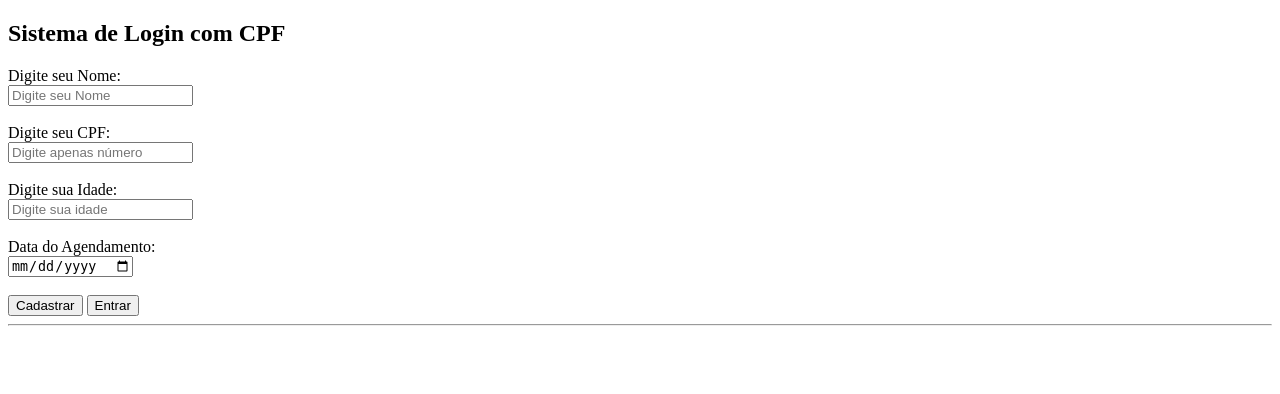
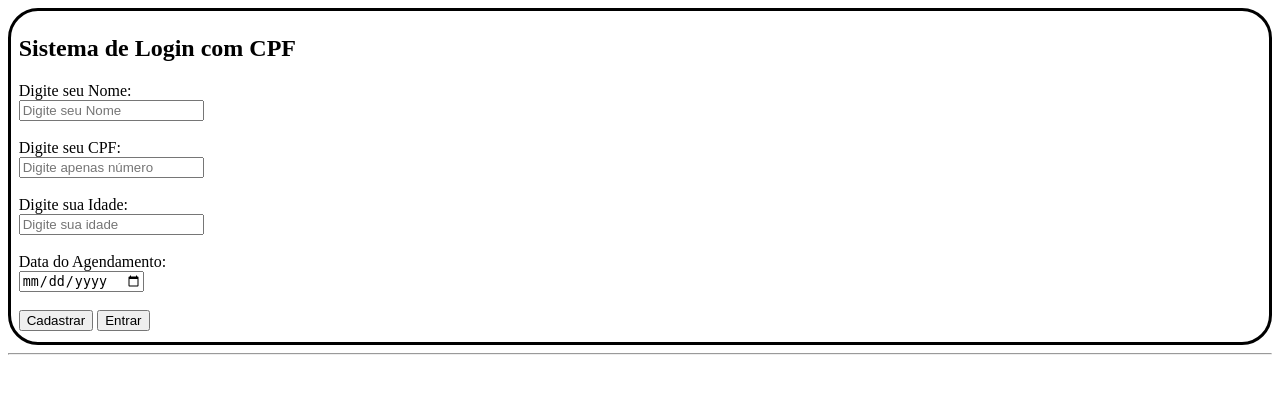
Before and after one commit to Profeta-777/PHP, a PHP site: page /primarykey.php in a window 1280 px wide. Shown: the top 394 px of the page. Run offline with PHP 8.4, Linux system fonts and the light colour scheme.

Commit message:
Add files via upload

```diff
--- /dev/null
+++ b/logadocpf.css
@@ -0,0 +1,3 @@
+body{
+    background-color: rgb(180, 228, 250);
+}
--- a/logadocpf.php
+++ b/logadocpf.php
@@ -4,6 +4,7 @@
     <meta charset="UTF-8">
     <meta name="viewport" content="width=device-width, initial-scale=1.0">
     <title>Document</title>
+    <link rel="stylesheet" href="logadocpf.css">
 </head>
 <body>
 <div class="texto">
--- /dev/null
+++ b/primarykey.css
@@ -0,0 +1,8 @@
+.up{
+    border: 3px solid black;
+    border-radius: 30px;
+    padding: 0.3vw;
+    padding-bottom: 0.9vw;
+    padding-left: 0.6vw;
+
+}
--- a/primarykey.php
+++ b/primarykey.php
@@ -4,9 +4,10 @@
      <meta charset="UTF-8">
      <meta name="viewport" content="width=device-width, initial-scale=1.0">
      <title>Document</title>
+     <link rel="stylesheet" href="primarykey.css">
 </head>
 <body>
-
+<div class="up">
 <h2>Sistema de Login com CPF</h2>
 <form method="POST">
      <label>Digite seu Nome: </label><br>
@@ -20,6 +21,7 @@
      <input type="submit" name="cadastrar" value="Cadastrar">
      <input type="submit" name="entrar" value="Entrar">
 </form>
+</div>
 <hr>
 <?php
 if ($_SERVER["REQUEST_METHOD"] == "POST") {
```
Also changed, not shown: Primarykey.sql (added, +13 -0 lines).
